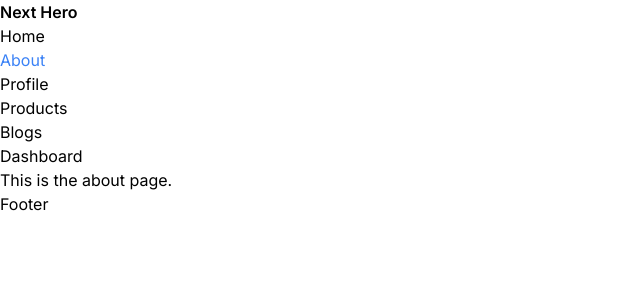
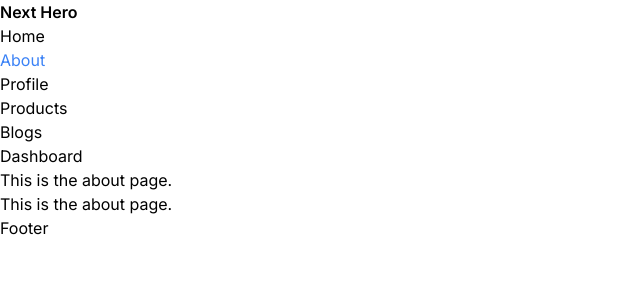
Before and after one commit to siamalrafi/next-hero, a Next.js app: page /about in a window 1280 px wide. Shown: the top 300 px of the page, without its empty margins (0-640 px from the left). Built offline with nearby package versions, Linux system fonts and the light colour scheme.

Commit message:
this is the new code

```diff
--- a/src/app/(With_Layout)/about/page.js
+++ b/src/app/(With_Layout)/about/page.js
@@ -7,6 +7,7 @@ const page = () => {
    return (
       <div>
          <h1>This is the about page.</h1>
+         <h1>This is the about page.</h1>
       </div>
    );
 };
```
